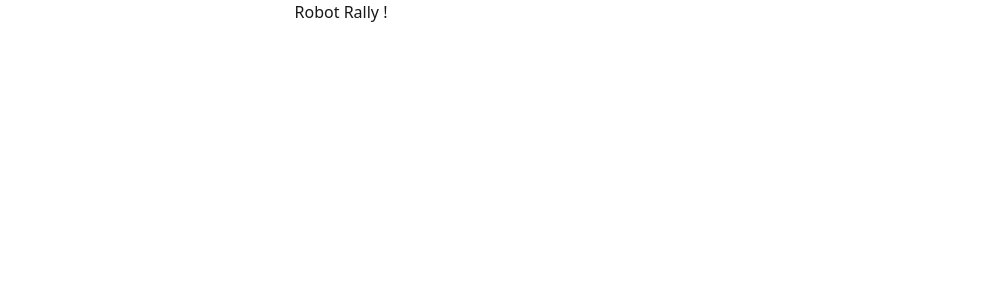
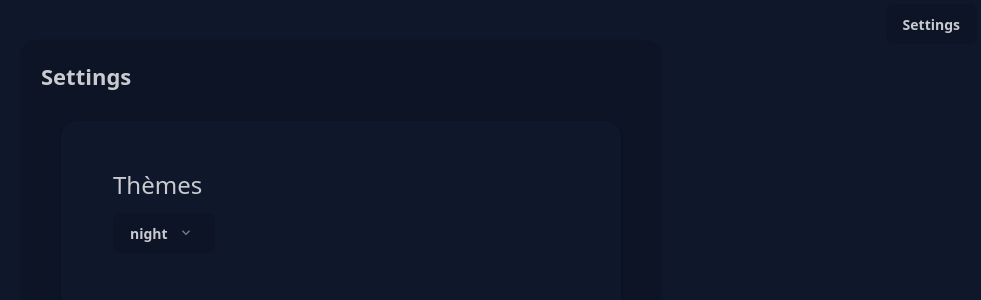
Before and after one commit to Messbah-s/kubenbois, an Angular app in the folder client/: page /settings in a window 1280 px wide. Before the commit this address led to /. Shown: the top 300 px of the page, without its empty margins (299-1280 px from the left). Built offline with nearby package versions, Linux system fonts and the light colour scheme.

Commit message:
Ajout du choix de thème au front

```diff
--- a/client/src/app/app.html
+++ b/client/src/app/app.html
@@ -1,5 +1,4 @@
-<div class="flex min-h-[100dvh] flex-col">
-  <main class="flex-1 min-h-0 h-full">
-    <router-outlet />
-  </main>
-</div>
+<main class="h-full w-full">
+  <button (click)="navigateToSettings()" class="btn absolute top-1 right-1">Settings</button>
+  <router-outlet/>
+</main>
--- a/client/src/app/app.routes.ts
+++ b/client/src/app/app.routes.ts
@@ -6,6 +6,11 @@ export const routes: Routes = [
       import('./components/main-menu/main-menu').then(c => c.MainMenu)
   },
   {
+    path: 'settings',
+    loadComponent: () =>
+      import('./view/settings/settings').then(c => c.Settings),
+  },
+  {
     path: '**', redirectTo: '/'
   },
 ];
--- a/client/src/app/app.ts
+++ b/client/src/app/app.ts
@@ -1,5 +1,7 @@
 import { Component } from '@angular/core';
-import { RouterOutlet } from '@angular/router';
+import {Router, RouterOutlet} from '@angular/router';
+import {Observable} from 'rxjs';
+import {ThemeService} from './service/theme.service';
 
 @Component({
   selector: 'app-root',
@@ -8,4 +10,23 @@ import { RouterOutlet } from '@angular/router';
   styleUrl: './app.css'
 })
 export class App {
+  theme$: Observable<string> = new Observable();
+
+  constructor(private router: Router,
+              private themeService: ThemeService) {
+    this.theme$ = this.themeService.selectThemeState();
+    this.theme$.subscribe({
+      next: (value) => {
+        document.documentElement.setAttribute('data-theme', value);
+      },
+    });
+  }
+
+  ngOnInit() {
+    this.themeService.start();
+  }
+
+  navigateToSettings() {
+    this.router.navigate(['settings']).then();
+  }
 }
--- /dev/null
+++ b/client/src/app/service/theme.service.ts
@@ -0,0 +1,27 @@
+import { Injectable } from '@angular/core';
+import { BehaviorSubject } from 'rxjs';
+
+@Injectable({
+  providedIn: 'root',
+})
+export class ThemeService {
+  themeSubject: BehaviorSubject<string> = new BehaviorSubject('night');
+
+  constructor() {}
+
+  public selectThemeState() {
+    return this.themeSubject.asObservable();
+  }
+
+  start() {
+    let savedTheme: string | null = localStorage.getItem('theme');
+    if (!savedTheme) {
+      savedTheme = 'night';
+    }
+    document.documentElement.setAttribute('data-theme', savedTheme);
+  }
+
+  updateTheme(theme: string) {
+    this.themeSubject.next(theme);
+  }
+}
--- /dev/null
+++ b/client/src/app/view/settings/settings.html
@@ -0,0 +1,99 @@
+<div class="flex w-full h-full justify-center items-center">
+  <div class="card w-[50%] h-[90%] bg-base-200 card-xl shadow-sm">
+    <div class="flex justify-between items-center p-5">
+      <h1 class="card-title">Settings</h1>
+    </div>
+    <div class="h-full">
+      <div class="card-body overflow-auto pt-2 h-full">
+        <div class="card bg-base-100 card-xs shadow-sm p-10 h-full">
+          <div class="card-body flex flex-col justify-between">
+            <div class="flex flex-col gap-2">
+              <p class="flex w-full text-2xl px-1">Thèmes</p>
+              <div class="dropdown">
+                <div tabindex="0" role="button" class="btn m-1">
+                  {{ theme.value }}
+                  <svg
+                    width="12px"
+                    height="12px"
+                    class="inline-block h-2 fill-current opacity-60 px-2 w-full"
+                    xmlns="http://www.w3.org/2000/svg"
+                    viewBox="0 0 2048 2048"
+                  >
+                    <path
+                      d="M1799 349l242 241-1017 1017L7 590l242-241 775 775 775-775z"
+                    ></path>
+                  </svg>
+                </div>
+                <ul
+                  tabindex="0"
+                  class="dropdown-content bg-base-300 rounded-box z-1 w-52 p-2 shadow-2xl"
+                >
+                  <li>
+                    <input
+                      type="radio"
+                      name="theme-dropdown"
+                      class="theme-controller btn btn-sm btn-block btn-ghost justify-start"
+                      aria-label="Default"
+                      value="night"
+                      [formControl]="theme"
+                    />
+                  </li>
+                  <li>
+                    <input
+                      type="radio"
+                      name="theme-dropdown"
+                      class="theme-controller btn btn-sm btn-block btn-ghost justify-start"
+                      aria-label="Light"
+                      value="light"
+                      [formControl]="theme"
+                    />
+                  </li>
+                  <li>
+                    <input
+                      type="radio"
+                      name="theme-dropdown"
+                      class="theme-controller btn btn-sm btn-block btn-ghost justify-start"
+                      aria-label="Dark"
+                      value="dark"
+                      [formControl]="theme"
+                    />
+                  </li>
+                  <li>
+                    <input
+                      type="radio"
+                      name="theme-dropdown"
+                      class="theme-controller btn btn-sm btn-block btn-ghost justify-start"
+                      aria-label="Synthwave"
+                      value="synthwave"
+                      [formControl]="theme"
+                    />
+                  </li>
+                  <li>
+                    <input
+                      type="radio"
+                      name="theme-dropdown"
+                      class="theme-controller btn btn-sm btn-block btn-ghost justify-start"
+                      aria-label="Forest"
+                      value="forest"
+                      [formControl]="theme"
+                    />
+                  </li>
+                  <li>
+                    <input
+                      type="radio"
+                      name="theme-dropdown"
+                      class="theme-controller btn btn-sm btn-block btn-ghost justify-start"
+                      aria-label="abyss"
+                      value="abyss"
+                      [formControl]="theme"
+                    />
+                  </li>
+                </ul>
+              </div>
+            </div>
+          </div>
+        </div>
+      </div>
+    </div>
+  </div>
+</div>
--- /dev/null
+++ b/client/src/app/view/settings/settings.ts
@@ -0,0 +1,34 @@
+import { Component } from '@angular/core';
+import {FormControl, ReactiveFormsModule} from '@angular/forms';
+import {ThemeService} from '../../service/theme.service';
+
+@Component({
+  selector: 'app-settings',
+  imports: [
+    ReactiveFormsModule
+  ],
+  templateUrl: './settings.html',
+  styleUrl: './settings.css'
+})
+export class Settings {
+  theme: FormControl<string> = new FormControl();
+
+  constructor(
+    private themeService: ThemeService,
+  ) {}
+
+  ngOnInit() {
+    let savedTheme: string | null = localStorage.getItem('theme');
+    savedTheme
+      ? this.theme.setValue(savedTheme, { emitEvent: false })
+      : this.theme.setValue('night', { emitEvent: false });
+    this.theme.valueChanges.subscribe((value) => {
+      localStorage.setItem('theme', value!);
+      this.changeTheme(this.theme.value!);
+    });
+  }
+
+  changeTheme(theme: string): void {
+    this.themeService.updateTheme(theme)
+  }
+}
--- a/client/src/index.html
+++ b/client/src/index.html
@@ -1,5 +1,5 @@
 <!doctype html>
-<html lang="en">
+<html lang="en" class="h-full w-full">
 <head>
   <meta charset="utf-8">
   <title>Client</title>
@@ -7,7 +7,7 @@
   <meta name="viewport" content="width=device-width, initial-scale=1">
   <link rel="icon" type="image/x-icon" href="favicon.ico">
 </head>
-<body>
-  <app-root></app-root>
+<body class="m-0 h-full w-full">
+  <app-root class="flex flex-col h-full w-full items-center justify-center"></app-root>
 </body>
 </html>
--- a/client/src/styles.css
+++ b/client/src/styles.css
@@ -1,2 +1,5 @@
 @import "tailwindcss";
-@plugin "daisyui";
+
+@plugin "daisyui" {
+  themes: all;
+}
```
Also changed, not shown: client/src/app/view/settings/settings.css (added), 1 other file (tests, documents, lock files or other folders).
